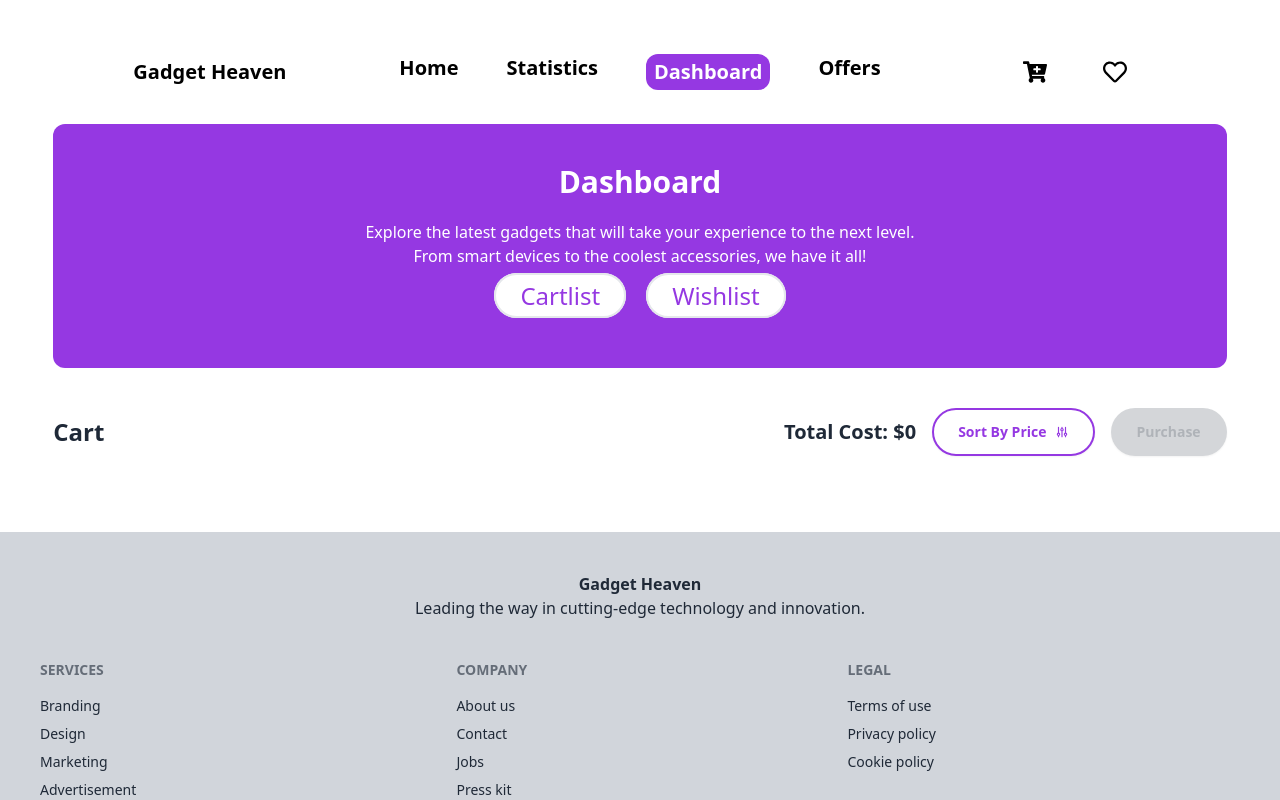
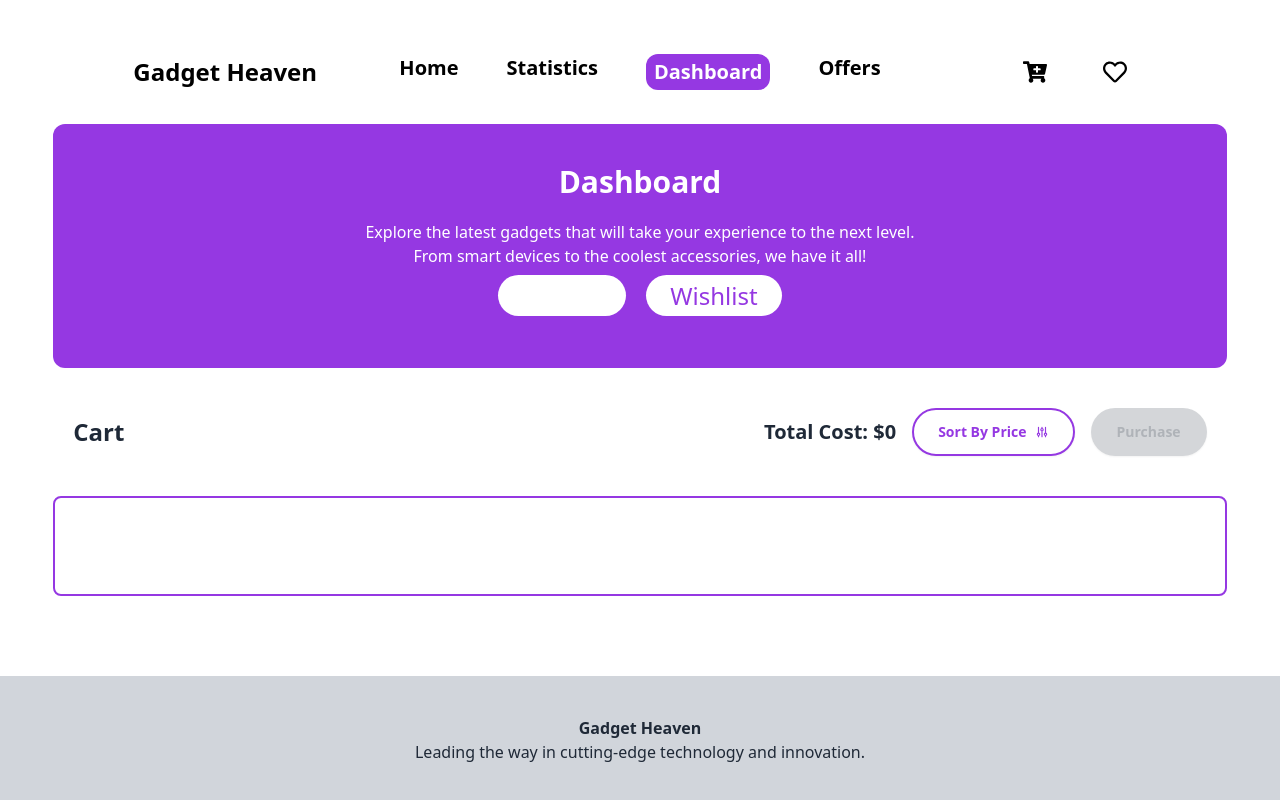
Before and after one commit to programming-hero-web-course-4/b10a8-gadget-heaven-munna516, a React (Vite) app: page /dashboard in a window 1280 px wide. Shown: the top 800 px of the page. Built offline with nearby package versions, Linux system fonts and the light colour scheme.

Commit message:
dynamic title done

```diff
--- a/package.json
+++ b/package.json
@@ -15,6 +15,7 @@
     "prop-types": "^15.8.1",
     "react": "^18.3.1",
     "react-dom": "^18.3.1",
+    "react-helmet": "^6.1.0",
     "react-icons": "^5.3.0",
     "react-router-dom": "^6.27.0",
     "react-toastify": "^10.0.6",
--- a/src/Components/CartList.jsx
+++ b/src/Components/CartList.jsx
@@ -66,7 +66,7 @@ const CartList = () => {
                     </div>
                 </div>
             </dialog>
-            <div className='flex justify-between items-center mt-10 '>
+            <div className='md:flex justify-between items-center text-center mt-10 px-5'>
                 <h1 className='text-2xl font-bold'>Cart</h1>
                 <div className='flex items-center gap-4'>
                     <h1 className='text-xl font-bold'>Total Cost: ${totalPrice}</h1>
@@ -76,7 +76,7 @@ const CartList = () => {
                 </div>
             </div>
 
-            <div className='mt-10 mb-20 space-y-5'>
+            <div className='mt-10 mb-20 space-y-5 border-2 rounded-lg p-3 min-h-[100px] border-[#9538E2]'>
                 {
                     store.map(product => <CartAndWishlist key={product.product_id} product={product} handleDelete={handleDelete}></CartAndWishlist>)
 
--- a/src/Components/Details.jsx
+++ b/src/Components/Details.jsx
@@ -5,6 +5,7 @@ import ReusableBanner from './ReusableBanner';
 import { addToStoreCartList, addToStoreWishList } from '../Utilities/AddToDb';
 import { Bounce, toast } from 'react-toastify';
 import 'react-toastify/dist/ReactToastify.css';
+import { Helmet } from 'react-helmet';
 
 const Details = () => {
     const [isDisabled, setIsDisabled] = useState(false);
@@ -69,7 +70,10 @@ const Details = () => {
 
     }
     return (
-        <div>
+        <>
+            <Helmet>
+                <title>Gadget Heaven | Product Details</title>
+            </Helmet>
             <div className={`bg-[#9538E2] mb-96 text-center text-white pt-10 pb-64  rounded-bl-xl rounded-br-xl ${location.pathname != '/' ? 'rounded-tl-xl rounded-tr-xl' : ''}`}>
 
                 <ReusableBanner title={"Product Details"} subtitle={"Explore the latest gadgets that will take your experience to the next level. From smart devices to the coolest accessories, we have it all!"}></ReusableBanner>
@@ -114,7 +118,7 @@ const Details = () => {
                     </div>
                 </div>
             </div>
-        </div>
+        </>
     );
 };
 
--- a/src/Components/Navbar.jsx
+++ b/src/Components/Navbar.jsx
@@ -42,7 +42,7 @@ const Navbar = () => {
                             <NavLink to='/alloffers'>Offers</NavLink>
                         </ul>
                     </div>
-                    <NavLink to='/' className="text-xl font-bold">Gadget Heaven</NavLink>
+                    <NavLink to='/' className="text-2xl font-bold">Gadget Heaven</NavLink>
                 </div>
                 <div className="navbar-center hidden lg:flex">
                     <ul className="menu menu-horizontal px-1 gap-12 text-xl font-bold">
--- a/src/Components/Product.jsx
+++ b/src/Components/Product.jsx
@@ -23,7 +23,7 @@ const Product = ({ product, length }) => {
                         </div>
                     </div>
                     : <div>
-                        <h1 className='text-4xl font-bold h-full flex justify-center items-center'>No Item Found</h1>
+                        <h1 className='text-4xl font-bold h-full flex justify-center text-red-400'>!!No Item Found</h1>
                     </div>
             }
 
--- a/src/Components/Wishlist.jsx
+++ b/src/Components/Wishlist.jsx
@@ -27,9 +27,9 @@ const Wishlist = () => {
     return (
         <>
             <div className='flex justify-between items-center mt-10 '>
-                <h1 className='text-xl font-bold'>Wishlist</h1>
+                <h1 className='text-2xl font-bold px-5'>Wishlist</h1>
             </div>
-            <div className='mt-10 mb-20 space-y-5'>
+            <div className='mt-10 mb-20 space-y-5 border-2 min-h-[100px] border-[#9538E2] rounded-lg p-3'>
                 {
                     store.map(product => <CartAndWishlist key={product.product_id} product={product} handleDelete={handleDelete}></CartAndWishlist>)
                 }
--- a/src/Pages/AllOffers.jsx
+++ b/src/Pages/AllOffers.jsx
@@ -2,13 +2,17 @@ import { useLoaderData } from "react-router-dom";
 import CountdownTimer from "../Components/CountdownTime";
 import ReusableBanner from "../Components/ReusableBanner";
 import OfferCard from "../Components/OfferCard";
+import { Helmet } from "react-helmet";
 
 const AllOffers = () => {
     const targetDate = new Date("November 31, 2024 23:59:59").getTime();
     const data = useLoaderData()
 
     return (
-        <div>
+        <>
+            <Helmet>
+                <title>Gadget Heaven | Offers</title>
+            </Helmet>
             <div className={`bg-[#9538E2] text-center text-white pt-10 pb-10  rounded-bl-xl rounded-br-xl ${location.pathname != '/' ? 'rounded-tl-xl rounded-tr-xl' : ''}`}>
                 <div className="space-y-3">
                     <ReusableBanner title={"Offer!! Offer!! Save Upto (25%)"} subtitle={"Exclusive Offer: Unlock amazing savings on our best products! Act now to enjoy incredible discounts and special perks, available for a limited time only. Don't wait!"}></ReusableBanner>
@@ -27,7 +31,7 @@ const AllOffers = () => {
                     data.map((product) => <OfferCard key={product.product_id} product={product}></OfferCard>)
                 }
             </div>
-        </div>
+        </>
     );
 };
 
--- a/src/Pages/Dashboard.jsx
+++ b/src/Pages/Dashboard.jsx
@@ -1,18 +1,32 @@
+import { useState } from 'react';
 import ReusableBanner from '../Components/ReusableBanner';
 import { NavLink, Outlet } from 'react-router-dom';
+import { Helmet } from 'react-helmet';
 
 const Dashboard = () => {
+    const [cartBtn, setCartBtn] = useState(true)
 
+    const handleCart = (btns) => {
+        if (btns == 'cart') {
+            setCartBtn(true)
+        }
+        else {
+            setCartBtn(false)
+        }
+    }
     return (
         <>
+            <Helmet>
+                <title>Gadget Heaven | Dashboard</title>
+            </Helmet>
             <div className={`bg-[#9538E2] text-center text-white pt-10 pb-14   rounded-bl-xl rounded-br-xl ${location.pathname != '/' ? 'rounded-tl-xl rounded-tr-xl' : ''}`}>
                 <div className="space-y-3">
                     <ReusableBanner title={"Dashboard"} subtitle={"Explore the latest gadgets that will take your experience to the next level. From smart devices to the coolest accessories, we have it all!"}></ReusableBanner>
                     <div className=' gap-5'>
 
-                        <NavLink to='/dashboard' className="text-2xl border-2 bg-white px-6 py-1 rounded-full text-[#9538E2] hover:bg-blue-400 hover:text-white hover:border-none">Cartlist</NavLink>
+                        <NavLink to='/dashboard' onClick={() => handleCart("cart")} className={`text-2xl border-2  px-6 py-1 rounded-full text-[#9538E2] bg-white border-none ${cartBtn ? 'bg-blue-300 text-white' : ''}`}>Cartlist</NavLink>
 
-                        <NavLink to='/dashboard/wishlist' className="text-2xl border-2 bg-white px-6 py-1 rounded-full text-[#9538E2] ml-5 hover:bg-red-400 hover:text-white hover:border-none">Wishlist</NavLink>
+                        <NavLink onClick={() => handleCart('wish')} to='/dashboard/wishlist' className={`text-2xl  px-6 py-1 rounded-full text-[#9538E2] bg-white ml-5 ${cartBtn ? '' : 'bg-blue-300 text-white'}`}>Wishlist</NavLink>
                     </div>
                 </div>
             </div >
--- a/src/Pages/Home.jsx
+++ b/src/Pages/Home.jsx
@@ -1,14 +1,18 @@
 import React from 'react';
 import Banner from '../Components/Banner';
 import { Outlet } from 'react-router-dom';
+import { Helmet } from 'react-helmet';
 
 const Home = () => {
     return (
-        <div>
+        <>
+            <Helmet>
+                <title>Gadget Heaven | Home</title>
+            </Helmet>
             <Banner></Banner>
 
             <Outlet></Outlet>
-        </div>
+        </>
     );
 };
 
--- a/src/Pages/Statistics.jsx
+++ b/src/Pages/Statistics.jsx
@@ -1,11 +1,15 @@
 import React from 'react';
 import { useLocation } from 'react-router-dom';
 import ReusableBanner from '../Components/ReusableBanner';
+import { Helmet } from 'react-helmet';
 
 const Statistics = () => {
     const location = useLocation()
     return (
-        <div>
+        <>
+            <Helmet>
+                <title>Gadget Heaven | Statistics</title>
+            </Helmet>
             <div className={`bg-[#9538E2] text-center text-white pt-10 pb-14   rounded-bl-xl rounded-br-xl ${location.pathname != '/' ? 'rounded-tl-xl rounded-tr-xl' : ''}`}>
                 <div className="space-y-3">
                     <ReusableBanner title={"Statistics"} subtitle={"Unlock Insights with Real-Time Product Statistics: Analyze Trends, Track Performance, and Make Data-Driven Decisions for Your E-Commerce Success."}></ReusableBanner>
@@ -15,7 +19,7 @@ const Statistics = () => {
             <div className='my-10 h-[250px] flex justify-center items-center border-2 border-gray-300 rounded-xl text-red-400'>
                 <h1 className='text-4xl font-bold'>Stactistics Comming Soon.....</h1>
             </div>
-        </div>
+        </>
     );
 };
 
```
Also changed, not shown: 1 other file (tests, documents, lock files or other folders).
